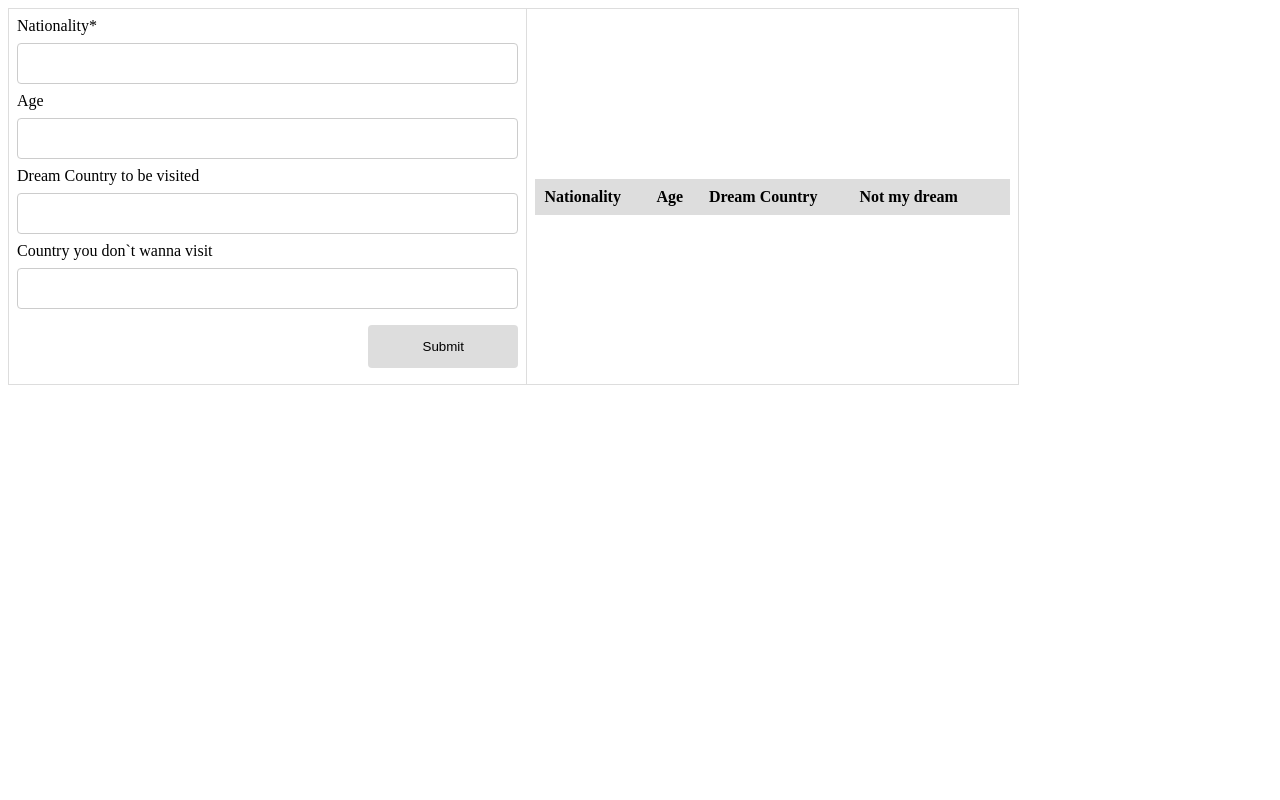
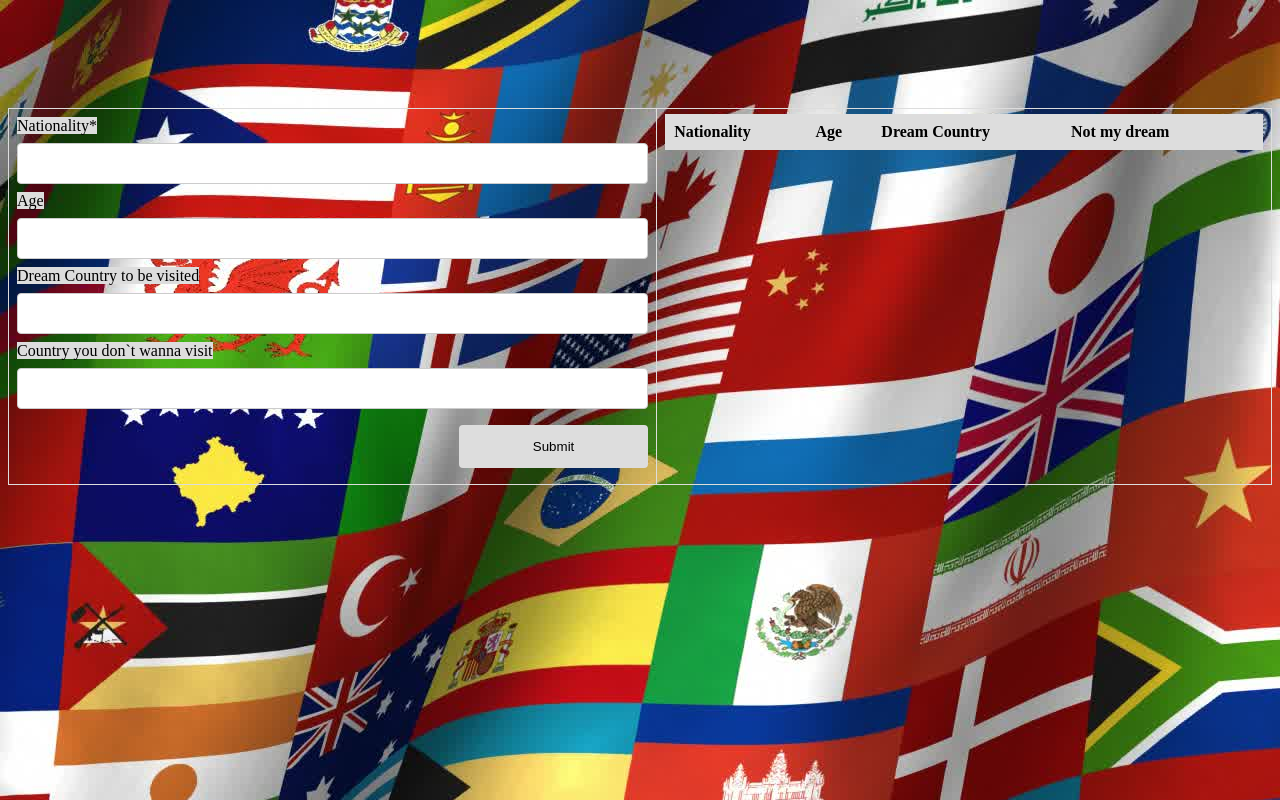
Before and after one commit to maiconmartins/iwa-ca1, a plain HTML site: page index.html in a window 1280 px wide. Drawn offline with Linux system fonts and the light colour scheme.

Commit message:
css changes

```diff
--- a/index.html
+++ b/index.html
@@ -6,9 +6,17 @@
         Html CRUD with js
     </title>
     <link rel="stylesheet" href="pretty.css">
+
+    <style>
+        body {
+          background-image: url('img/flags.jpeg');
+
+        }
+        </style>
 </head>
 
 <body>
+
     <table>
         <tr>
             <td>
--- a/pretty.css
+++ b/pretty.css
@@ -1,23 +1,43 @@
 body > table{
-    width: 80%;
+
+    width: 100%;background:transparent;
+    position:relative;
+    top:100px;
+
+
+
 }
+
 
 table{
     border-collapse: collapse;
+
+
 }
 table.list{
     width:100%;
+    position:relative;
+     top:-165px;
+
+
 }
 
 td, th {
     border: 1px solid #dddddd;
     text-align: left;
     padding: 8px;
+
+
 }
 tr:nth-child(even),table.list thead>tr {
     background-color: #dddddd;
 }
 
+label {
+
+    background-color: #ddd;
+
+}
 input[type=text], input[type=number] {
     width: 100%;
     padding: 12px 20px;
```
Also changed, not shown: img/flags.jpeg (added).
